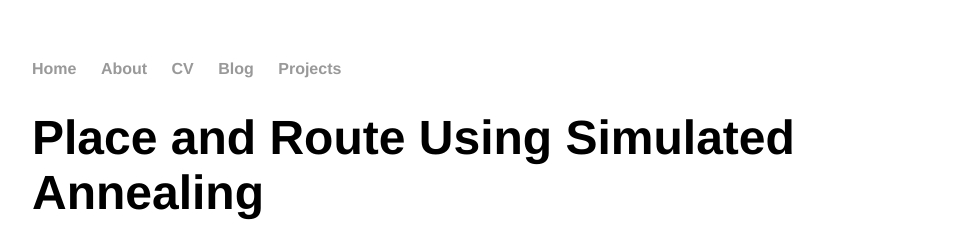
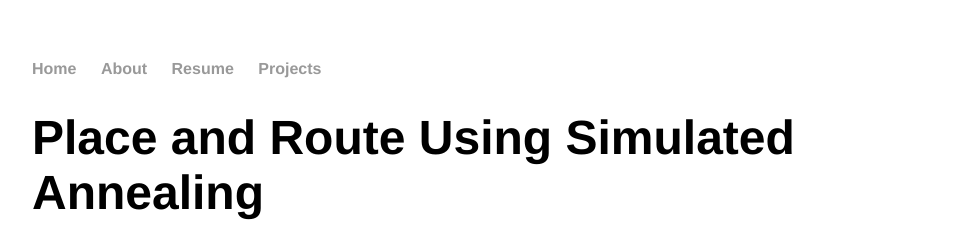
Before and after one commit to jensenjesseh/jensenjesseh.github.io, a Jekyll site: the page built from simulated_annealing/index.html, in a window 1280 px wide and 900 px high. Shown: the top 252 px of the window, without its empty margins (160-1116 px from the left). Built offline with Jekyll 4.4.1, drawn with Linux system fonts in a browser that asks for light colours.

Commit message:
Update default.html

```diff
--- a/_layouts/default.html
+++ b/_layouts/default.html
@@ -10,8 +10,7 @@
 	    		<ul>
 	        		<li><a href="/">Home</a></li>
 		        	<li><a href="/about">About</a></li>
-	        		<li><a href="/cv">CV</a></li>
-	        		<li><a href="/blog">Blog</a></li>
+	        		<li><a href="/resume">Resume</a></li>
 				<li><a href="/projects">Projects</a></li>
 	    		</ul>
 			</nav>
```
